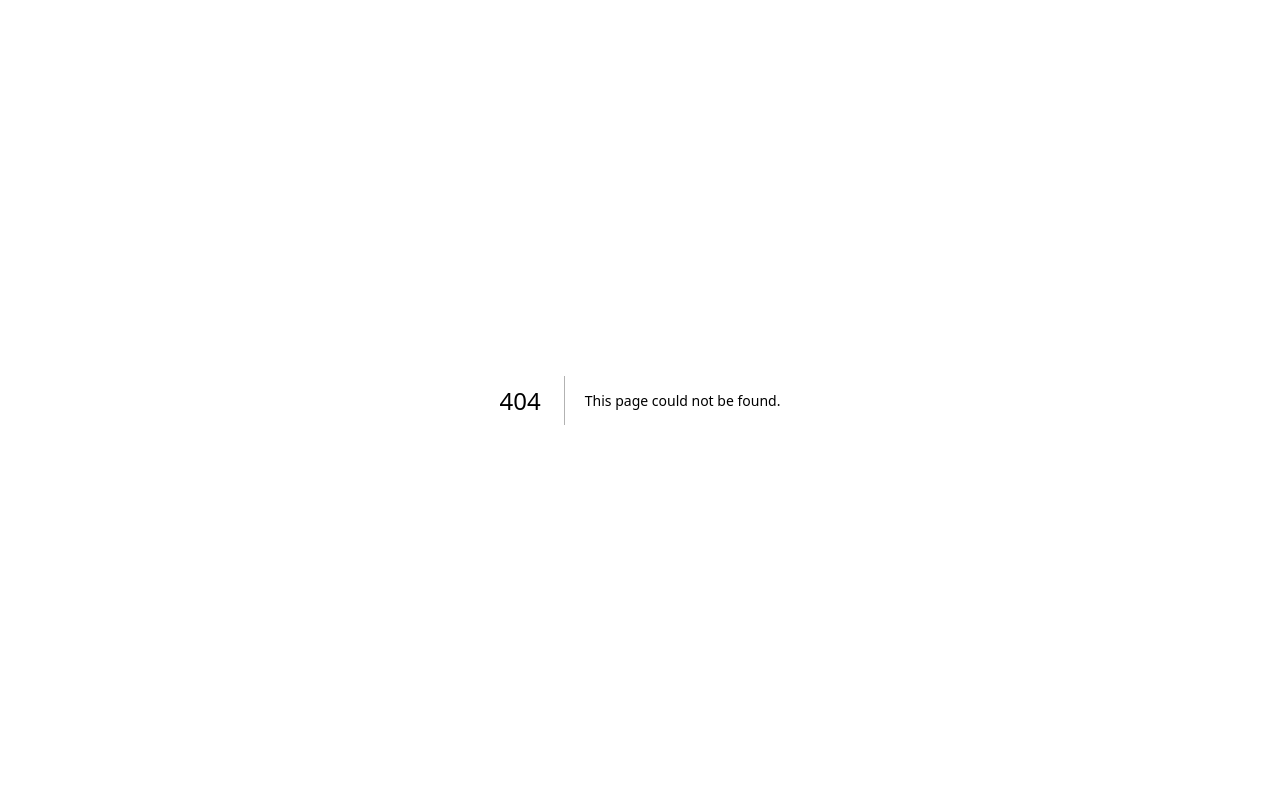
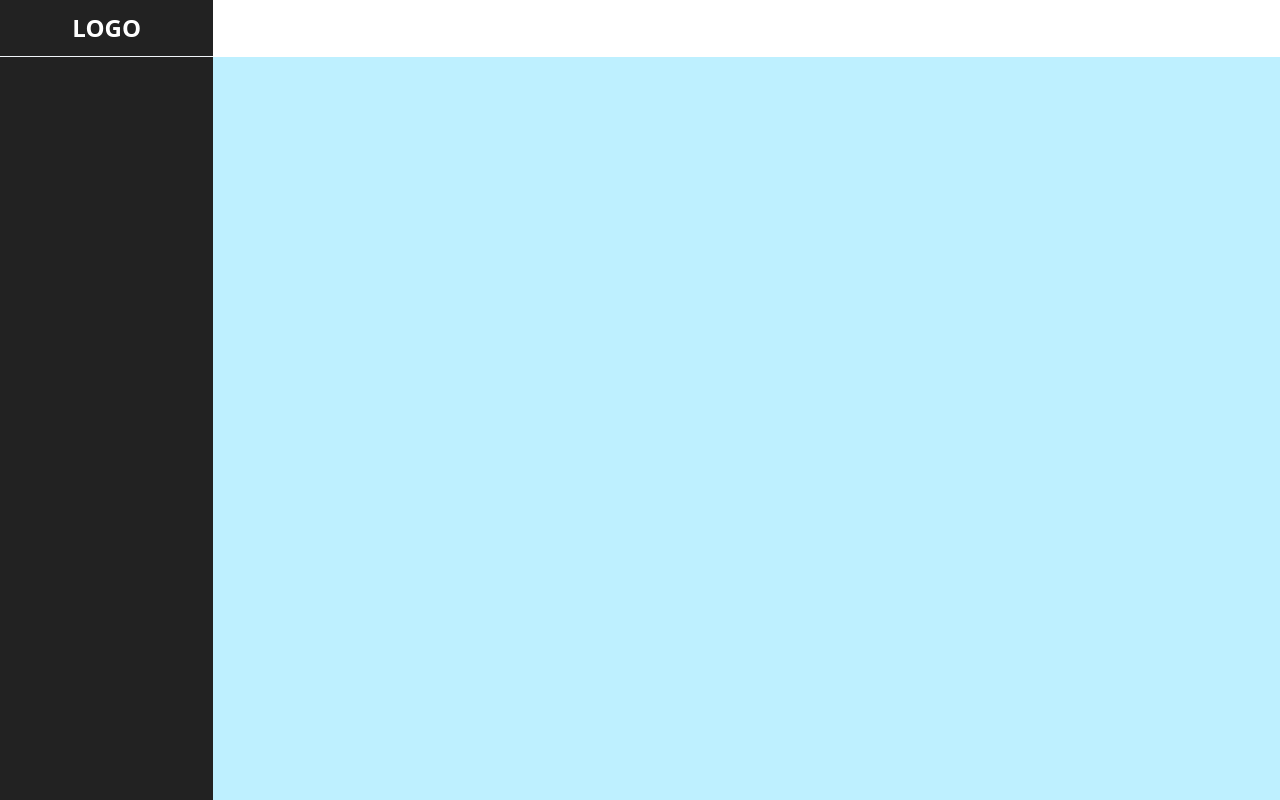
Before and after one commit to azarnuzy/konsultan-pajak, a Next.js app: page /admin in a window 1280 px wide. Before the commit this address had no page. Built offline with nearby package versions, Linux system fonts and the light colour scheme.

Commit message:
add layout for admin page

```diff
--- a/components/LandingPage/Heading.jsx
+++ b/components/LandingPage/Heading.jsx
@@ -1,5 +1,6 @@
 import { headingData } from '@/helpers/landingPageData'
 import Image from 'next/image'
+import Link from 'next/link'
 import React from 'react'
 
 function Heading() {
@@ -21,9 +22,12 @@ function Heading() {
         <div className='max-w-lg text-center text-gray-800'>
           <p>{data.description}</p>
         </div>
-        <button className='w-1/2 py-3 bg-transparent mt-8 border-solid border-gray-600 border-2 font-semibold rounded-md'>
+        <Link
+          href={'/jadwal-konsultasi'}
+          className='w-1/2 py-3 text-center bg-transparent mt-8 border-solid border-gray-600 border-2 font-semibold rounded-md'
+        >
           {data.button}
-        </button>
+        </Link>
       </div>
     </div>
   )
--- /dev/null
+++ b/components/Sidebar/Sidebar.jsx
@@ -0,0 +1,36 @@
+import { useEffect, useState } from 'react'
+import Link from 'next/link'
+import {} from 'react-icons/ai'
+
+const Sidebar = ({ children }) => {
+  const [isMounted, setIsMounted] = useState(false)
+
+  useEffect(() => {
+    setIsMounted(true)
+  }, [])
+
+  return (
+    <div className='flex w-full'>
+      <div className='w-64 bg-light-dark text-white font-semibold shadow-lg h-[calc(100vh)]'>
+        <Link
+          href={'/'}
+          className='px-4 h-[57px] w-full flex items-center text-2xl font-bold justify-center border-b-[1px] border-solid border-slate-100'
+        >
+          LOGO
+        </Link>
+      </div>
+      <div className='w-full bg-lighBlue'>
+        <div className='w-full bg-white h-[57px]'></div>
+        <main
+          className={`${
+            isMounted ? 'opacity-100' : 'opacity-0'
+          } py-3 px-8 w-full overflow-hidden`}
+        >
+          {children}
+        </main>
+      </div>
+    </div>
+  )
+}
+
+export default Sidebar
--- /dev/null
+++ b/layouts/adminLayout.jsx
@@ -0,0 +1,13 @@
+// import Sidebar from '@/components/Sidebar'
+import Sidebar from '@/components/Sidebar/Sidebar'
+import React, { useEffect, useState } from 'react'
+
+function AdminLayout() {
+  return (
+    <div className='flex w-full'>
+      <Sidebar />
+    </div>
+  )
+}
+
+export default AdminLayout
--- /dev/null
+++ b/pages/admin/index.jsx
@@ -0,0 +1,8 @@
+import AdminLayout from '@/layouts/adminLayout'
+import React from 'react'
+
+function Dashboard() {
+  return <AdminLayout></AdminLayout>
+}
+
+export default Dashboard
```
Also changed, not shown: components/Form/RadioButton.jsx (+0 -8 lines).
